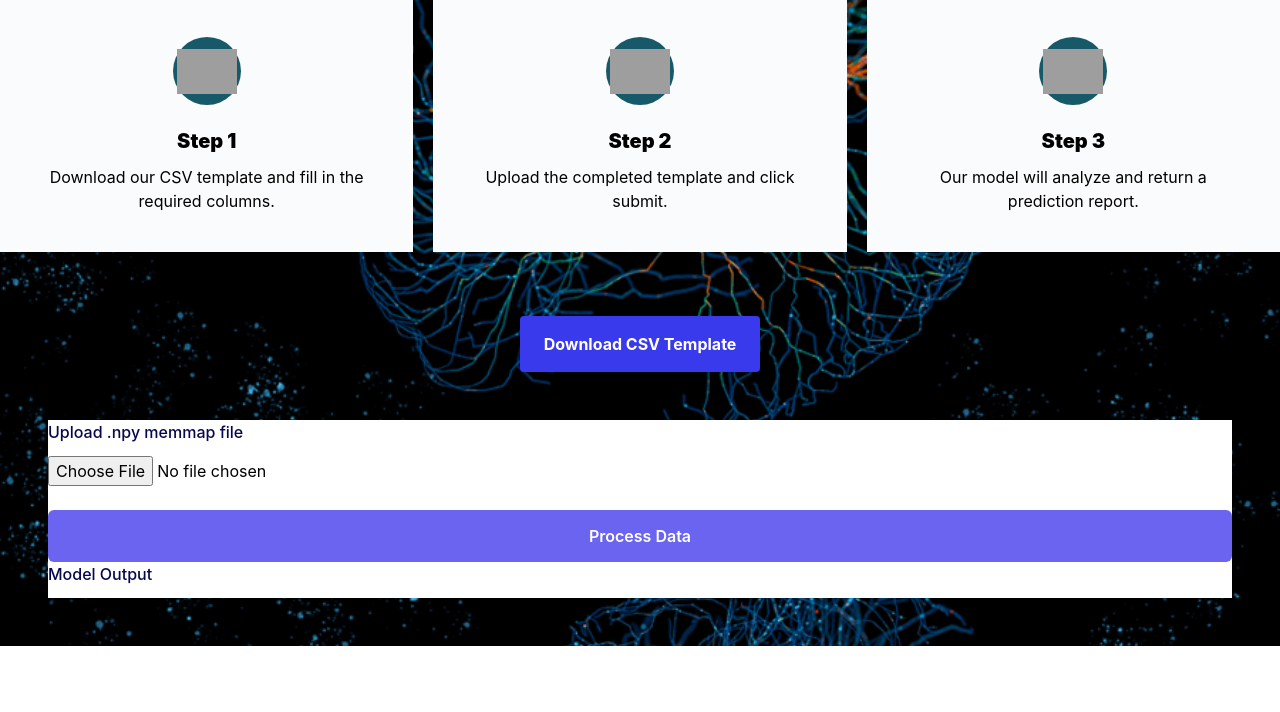
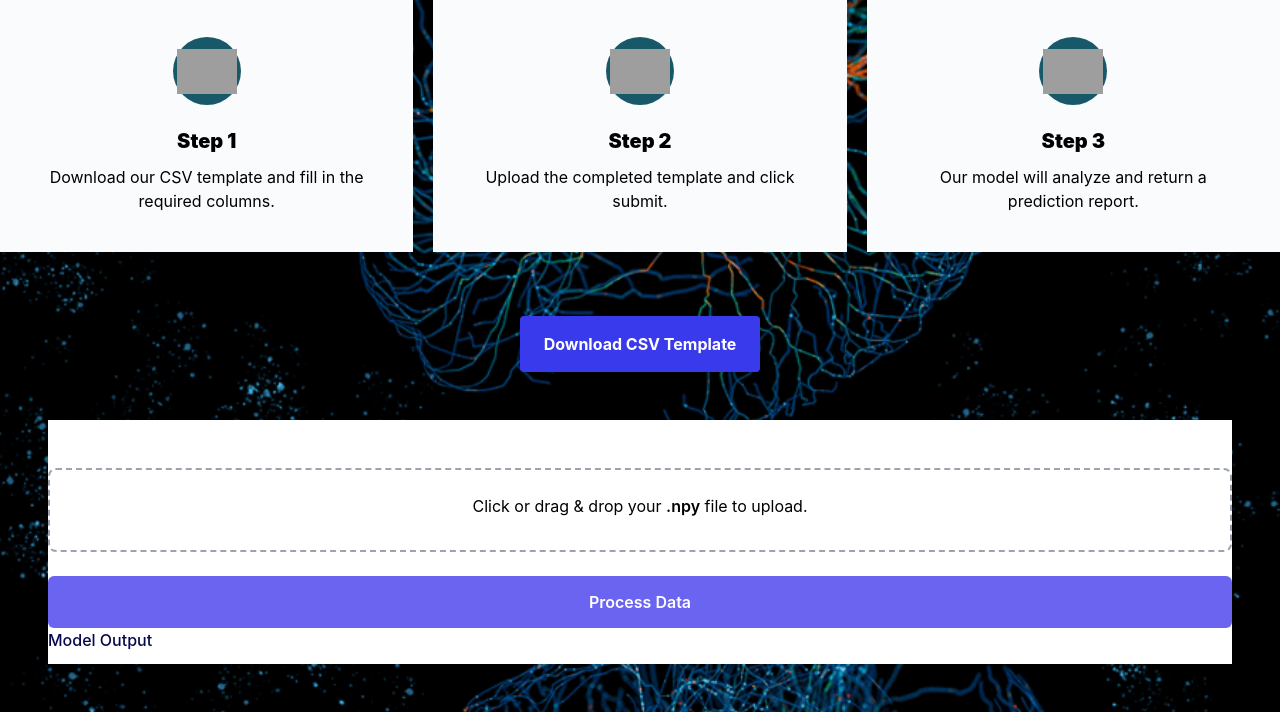
Before and after one commit to Zfeng0207/FIT3199-FYP, a Flask app: page /data-entry in a window 1280 px wide. Shown: the part 333-1045 px from the top of the page. Before the commit the page ends 979 px from the top, so only its background shows below. Run offline with Flask 3, Linux system fonts and the light colour scheme; some libraries are stand-ins or nearby versions; grey boxes are pictures that could not be loaded.

Commit message:
changed upload button to upload box

```diff
--- a/src/templates/stroke_prediction.html
+++ b/src/templates/stroke_prediction.html
@@ -168,8 +168,16 @@
   <div class="formbold-main-wrapper">
     <div class="formbold-form-wrapper w-full max-w-none mx-auto h-auto">
       <form id="processForm">
-        <label class="formbold-form-label">Upload .npy memmap file</label>
-        <input type="file" id="npyFile" accept=".npy" class="formbold-input" />
+        <br><br>
+        <!-- ↓ NEW drag-and-drop zone ↓ -->
+        <div
+          id="drop-area"
+          class="border-2 border-dashed border-gray-400 rounded-lg p-6 text-center cursor-pointer transition-colors"
+        >
+          <p>Click or drag & drop your <span class="font-semibold">.npy</span> file to upload.</p>
+          <input type="file" id="npyFile" accept=".npy" class="hidden" />
+          <p id="file-name" class="mt-2 text-gray-700"></p>
+        </div>
 
         <div><br>
           <button class="formbold-btn w-full" type="submit">Process Data</button>
@@ -275,6 +283,46 @@
         loader.style.display = 'none';
       }
     });
+
+    // drag-and-drop functionality
+    const dropArea   = document.getElementById('drop-area');
+    const fileNameEl = document.getElementById('file-name');
+
+    // click on zone → open file picker
+    dropArea.addEventListener('click', () => npyInput.click());
+
+    // when a file is selected via dialog
+    npyInput.addEventListener('change', handleFiles);
+
+    // highlight on drag
+    ['dragenter','dragover'].forEach(evt =>
+      dropArea.addEventListener(evt, e => {
+        e.preventDefault();
+        dropArea.classList.add('bg-gray-100');
+      })
+    );
+    ['dragleave','drop'].forEach(evt =>
+      dropArea.addEventListener(evt, e => {
+        e.preventDefault();
+        dropArea.classList.remove('bg-gray-100');
+      })
+    );
+
+    // handle drop
+    dropArea.addEventListener('drop', e => {
+      const files = e.dataTransfer.files;
+      if (files.length) {
+        npyInput.files = files;
+        handleFiles();
+      }
+    });
+
+    function handleFiles() {
+      const file = npyInput.files[0];
+      if (file) {
+        fileNameEl.textContent = file.name;
+      }
+  }
   </script>
 
 
```
